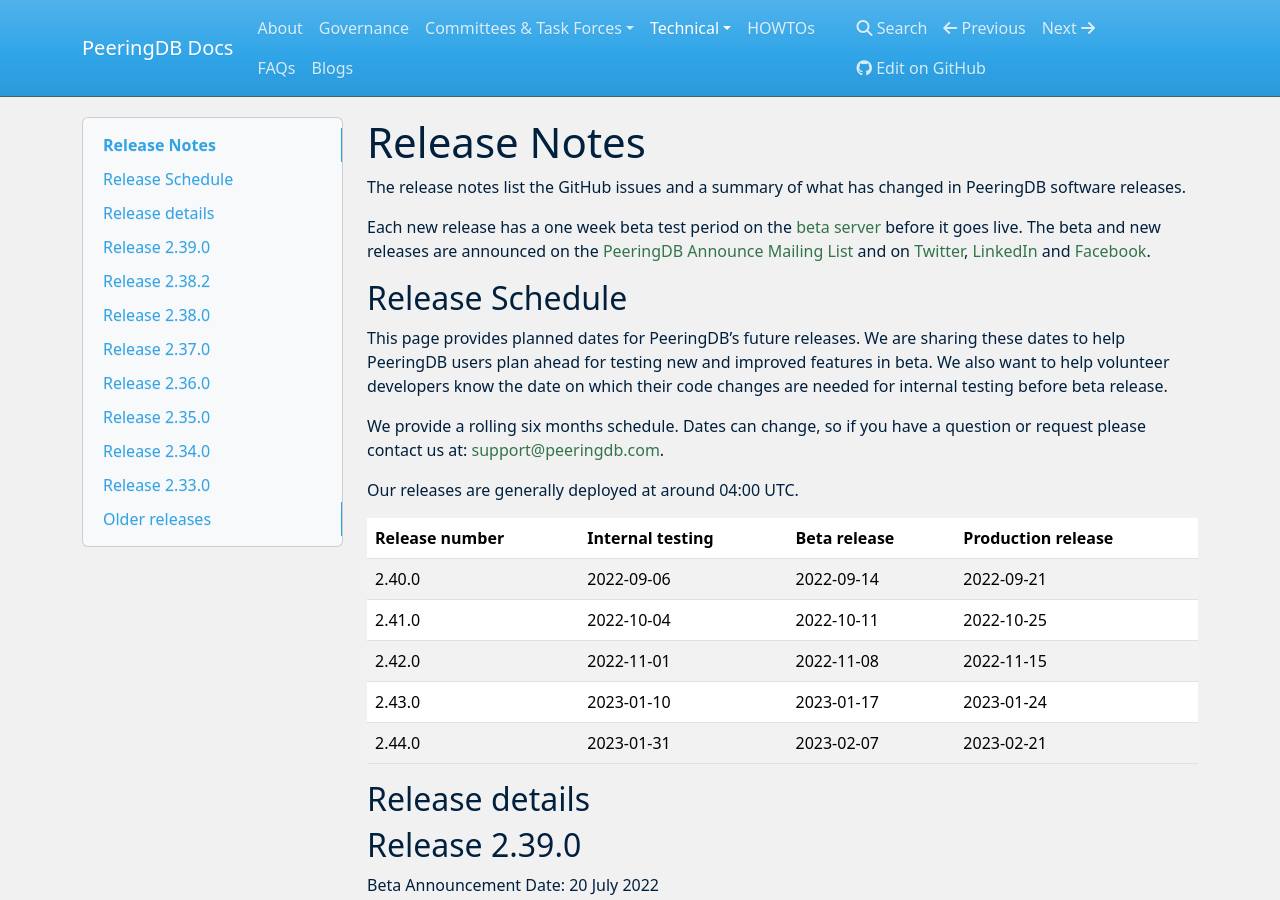
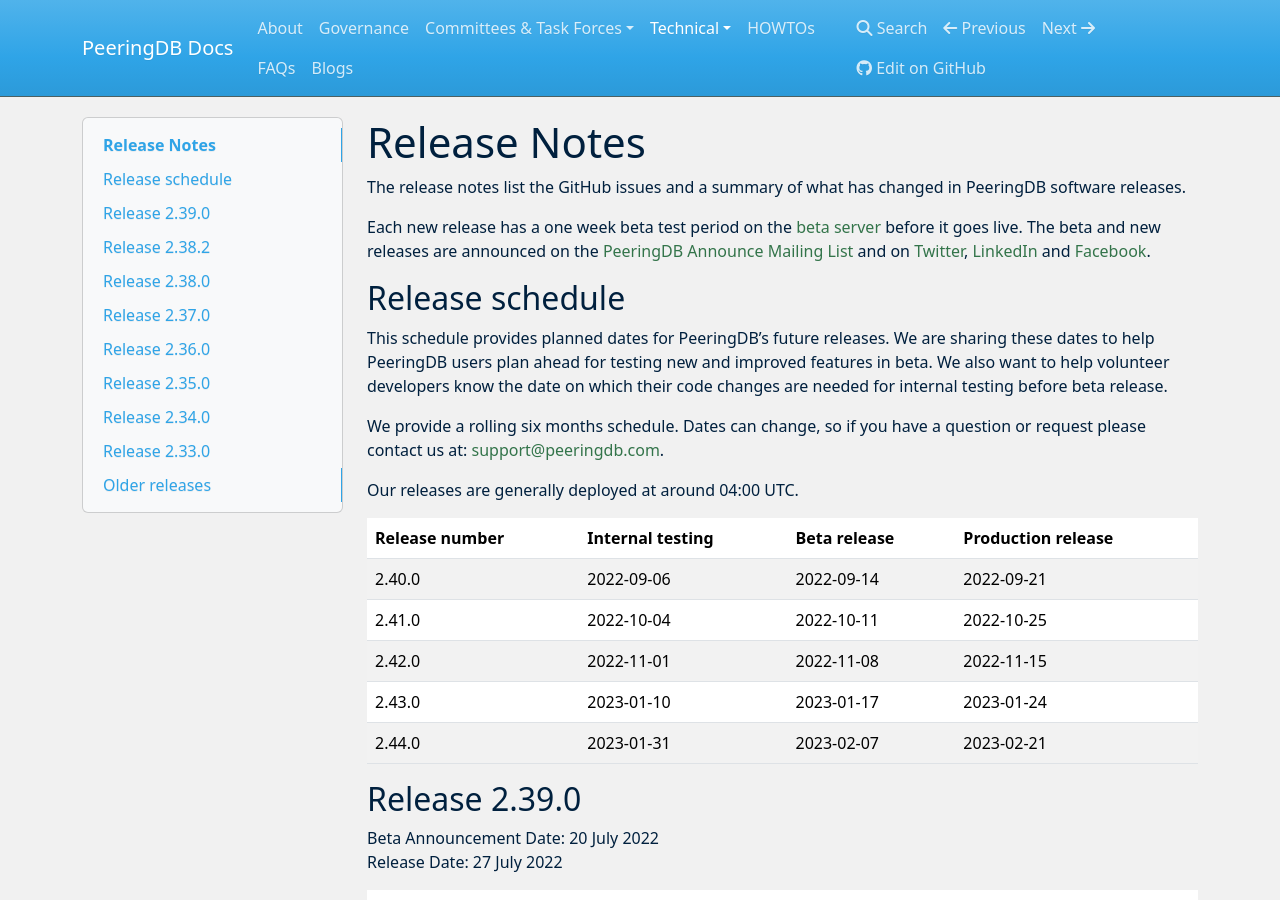
Before and after one commit to peeringdb/docs, an MkDocs documentation site: the page built from docs/release_notes/index.md, in a window 1280 px wide and 900 px high. Built offline with MkDocs 1.6.1, drawn with Linux system fonts in a browser that asks for light colours; nearby versions of some CDN libraries.

Commit message:
Release schedule copy edits.

```diff
--- a/docs/release_notes/index.md
+++ b/docs/release_notes/index.md
@@ -4,8 +4,9 @@
 
 Each new release has a one week beta test period on the [beta server](https://beta.peeringdb.com/) before it goes live.  The beta and new releases are announced on the [PeeringDB Announce Mailing List](https://lists.peeringdb.com/cgi-bin/mailman/listinfo/pdb-announce) and on [Twitter](https://twitter.com/PeeringDB), [LinkedIn](https://www.linkedin.com/company/peeringdb) and [Facebook](https://www.facebook.com/peeringdb).
 
-## Release Schedule
-This page provides planned dates for PeeringDB’s future releases. We are sharing these dates to help PeeringDB users plan ahead for testing new and improved features in beta. We also want to help volunteer developers know the date on which their code changes are needed for internal testing before beta release.
+## Release schedule
+
+This schedule provides planned dates for PeeringDB’s future releases. We are sharing these dates to help PeeringDB users plan ahead for testing new and improved features in beta. We also want to help volunteer developers know the date on which their code changes are needed for internal testing before beta release.
 
 We provide a rolling six months schedule. Dates can change, so if you have a question or request please contact us at: [support@peeringdb.com](mailto:support@peeringdb.com).
 
@@ -18,8 +19,6 @@
 | 2.42.0 | 2022-11-01 | 2022-11-08 | 2022-11-15 |
 | 2.43.0 | 2023-01-10 | 2023-01-17 | 2023-01-24 |
 | 2.44.0 | 2023-01-31 | 2023-02-07 | 2023-02-21 |
-
-## Release details
 
 ## Release 2.39.0
 
```
